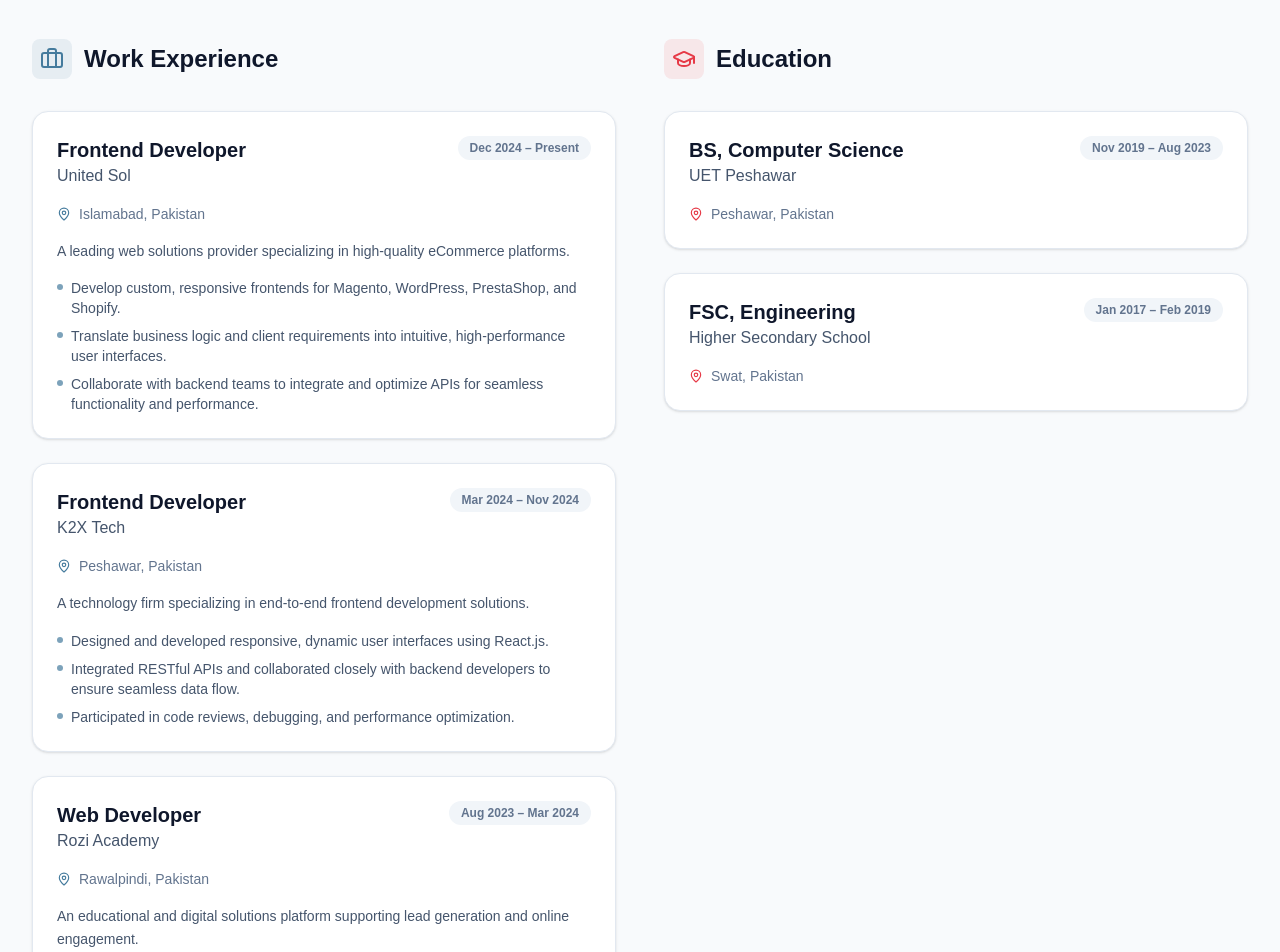
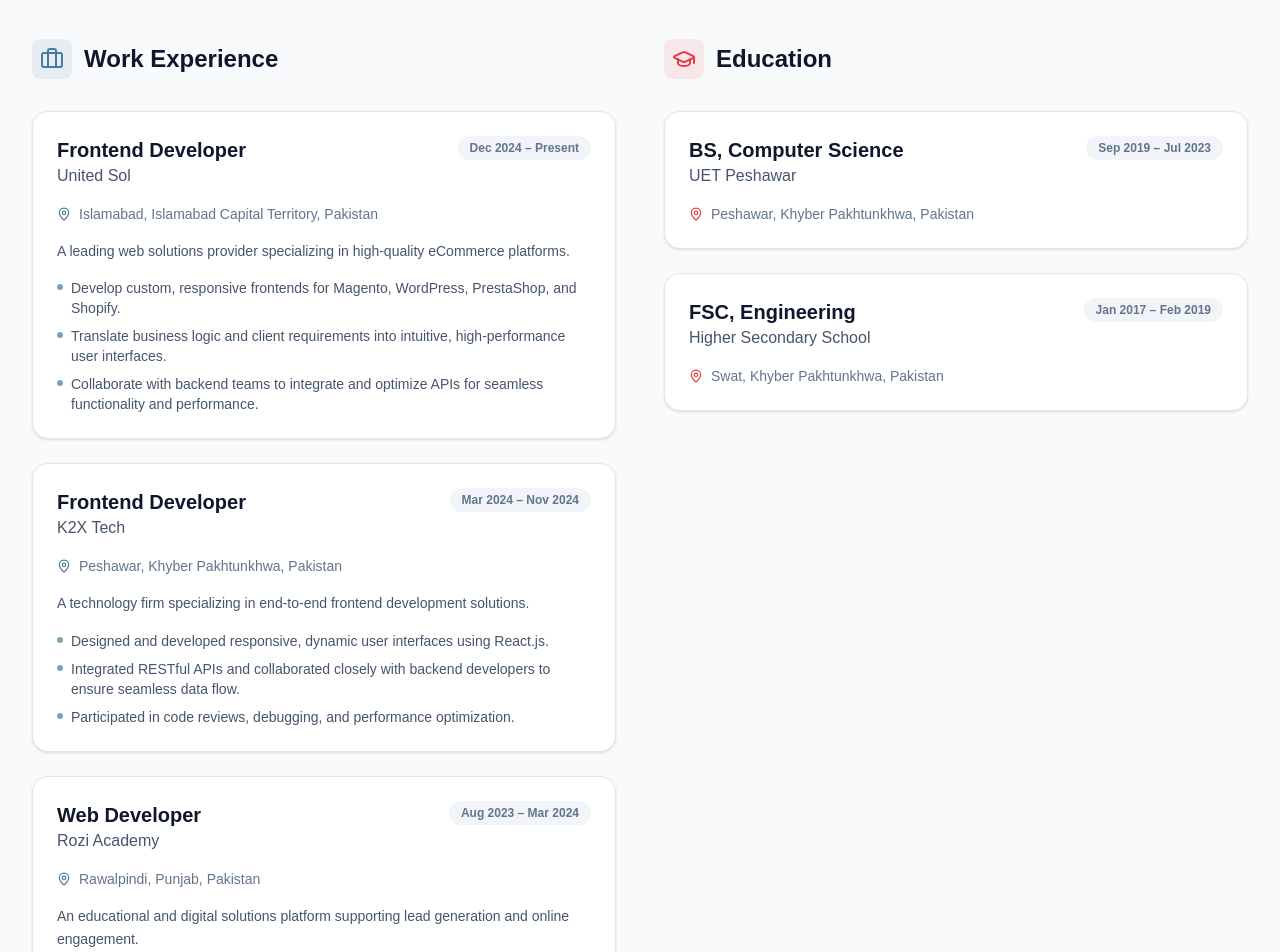
Before and after one commit to shuaibkhandev/shuaib_portfolio, a Next.js app: page / in a window 1280 px wide. Shown: the part 1380-2332 px from the top of the page. Built offline with nearby package versions, Linux system fonts and the light colour scheme.

Commit message:
updated about-us component

```diff
--- a/src/components/About.tsx
+++ b/src/components/About.tsx
@@ -8,7 +8,7 @@ const experience = [
     company: "United Sol",
     role: "Frontend Developer",
     period: "Dec 2024 – Present",
-    location: "Islamabad, Pakistan",
+    location: "Islamabad, Islamabad Capital Territory, Pakistan",
     description: "A leading web solutions provider specializing in high-quality eCommerce platforms.",
     responsibilities: [
       "Develop custom, responsive frontends for Magento, WordPress, PrestaShop, and Shopify.",
@@ -20,7 +20,7 @@ const experience = [
     company: "K2X Tech",
     role: "Frontend Developer",
     period: "Mar 2024 – Nov 2024",
-    location: "Peshawar, Pakistan",
+    location: "Peshawar, Khyber Pakhtunkhwa, Pakistan",
     description: "A technology firm specializing in end-to-end frontend development solutions.",
     responsibilities: [
       "Designed and developed responsive, dynamic user interfaces using React.js.",
@@ -32,7 +32,7 @@ const experience = [
     company: "Rozi Academy",
     role: "Web Developer",
     period: "Aug 2023 – Mar 2024",
-    location: "Rawalpindi, Pakistan",
+    location: "Rawalpindi, Punjab, Pakistan",
     description: "An educational and digital solutions platform supporting lead generation and online engagement.",
     responsibilities: [
       "Developed and maintained responsive websites and web applications.",
@@ -46,14 +46,14 @@ const education = [
   {
     institution: "UET Peshawar",
     degree: "BS, Computer Science",
-    period: "Nov 2019 – Aug 2023",
-    location: "Peshawar, Pakistan"
+    period: "Sep 2019 – Jul 2023",
+    location: "Peshawar, Khyber Pakhtunkhwa, Pakistan"
   },
   {
     institution: "Higher Secondary School",
     degree: "FSC, Engineering",
     period: "Jan 2017 – Feb 2019",
-    location: "Swat, Pakistan"
+    location: "Swat, Khyber Pakhtunkhwa, Pakistan"
   }
 ];
 
```
